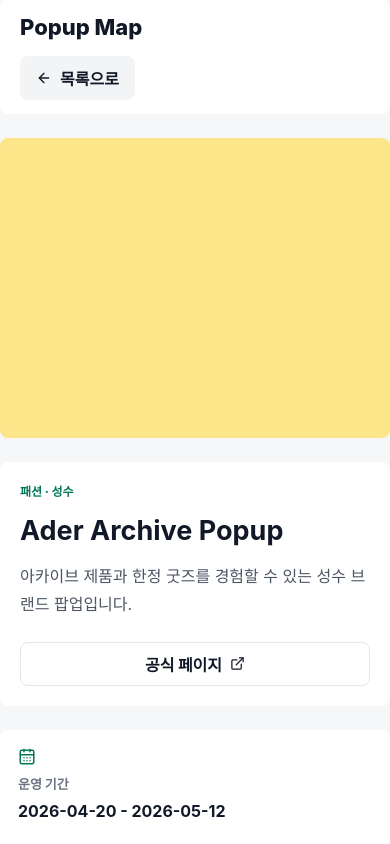
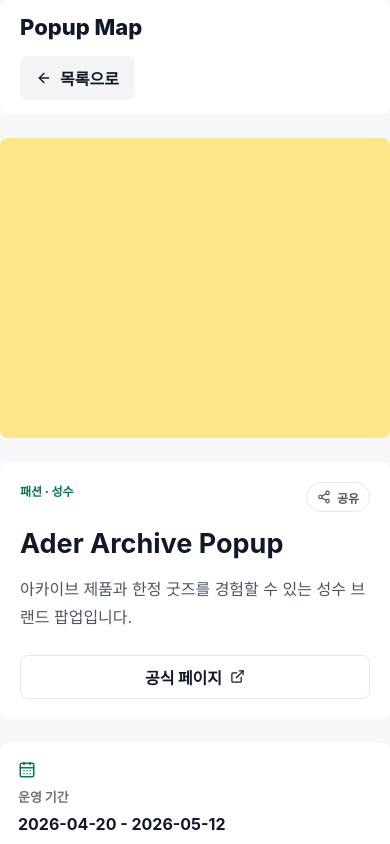
Before and after one commit to hmooko/popup-map, a Next.js app in the folder popup-map-web/: page /popups/1 in a window 390 px wide. Shown: the top 844 px of the page. Built offline with nearby package versions, Linux system fonts and the light colour scheme; no server answers.

Commit message:
feat: 공유 기능 추가

```diff
--- a/popup-map-web/app/globals.css
+++ b/popup-map-web/app/globals.css
@@ -530,6 +530,24 @@
   box-shadow: var(--shadow);
 }
 
+.selected-panel-top {
+  display: flex;
+  align-items: center;
+  justify-content: space-between;
+  gap: 12px;
+}
+
+.share-button-inline {
+  display: inline-flex;
+  align-items: center;
+  gap: 8px;
+}
+
+.share-button-block {
+  display: grid;
+  gap: 6px;
+}
+
 .selected-image {
   height: 132px;
 }
@@ -563,6 +581,29 @@
 
 .detail-grid span {
   color: var(--muted);
+}
+
+.selected-share-button {
+  display: inline-flex;
+  align-items: center;
+  gap: 6px;
+  min-height: 30px;
+  padding: 0 10px;
+  border: 1px solid var(--line);
+  border-radius: 999px;
+  background: var(--surface);
+  color: #4b5563;
+  font-size: 12px;
+  font-weight: 700;
+  cursor: pointer;
+  white-space: nowrap;
+}
+
+.selected-share-feedback {
+  color: var(--green);
+  font-size: 12px;
+  font-weight: 700;
+  white-space: nowrap;
 }
 
 .primary-action {
@@ -605,6 +646,13 @@
   padding: 28px;
 }
 
+.detail-summary-top {
+  display: flex;
+  align-items: center;
+  justify-content: space-between;
+  gap: 12px;
+}
+
 .detail-summary h1,
 .detail-summary p {
   margin: 0;
@@ -618,6 +666,29 @@
 .detail-summary p {
   color: #4b5563;
   line-height: 1.7;
+}
+
+.detail-share-button {
+  display: inline-flex;
+  align-items: center;
+  gap: 6px;
+  min-height: 34px;
+  padding: 0 12px;
+  border: 1px solid var(--line);
+  border-radius: 999px;
+  background: var(--surface);
+  color: #4b5563;
+  font-size: 13px;
+  font-weight: 700;
+  cursor: pointer;
+  white-space: nowrap;
+}
+
+.detail-share-feedback {
+  color: var(--green);
+  font-size: 12px;
+  font-weight: 700;
+  white-space: nowrap;
 }
 
 .detail-action-row {
@@ -1245,6 +1316,21 @@
     min-height: 40px;
   }
 
+  .selected-share-button {
+    min-height: 28px;
+    padding: 0 8px;
+  }
+
+  .detail-summary-top {
+    align-items: flex-start;
+  }
+
+  .detail-share-button {
+    min-height: 30px;
+    padding: 0 10px;
+    font-size: 12px;
+  }
+
   .detail-hero-image {
     min-height: 300px;
   }
--- a/popup-map-web/app/popups/[id]/page.tsx
+++ b/popup-map-web/app/popups/[id]/page.tsx
@@ -1,5 +1,6 @@
 import { ArrowLeft, CalendarDays, Clock, ExternalLink, MapPin, Ticket } from "lucide-react";
 import { notFound } from "next/navigation";
+import { ShareLinkButton } from "@/components/common/ShareLinkButton";
 import { mockPopups } from "@/data/mockPopups";
 import { categoryLabels, regionLabels } from "@/lib/labels";
 import { mapPopupApiItem, type PopupApiItem } from "@/lib/popupMapper";
@@ -65,8 +66,18 @@
       <section className="detail-hero">
         <div className="detail-hero-image" style={{ background: popup.thumbnailColor }} />
         <div className="detail-summary">
-          <div className="card-kicker">
-            {categoryLabels[popup.category]} · {regionLabels[popup.region]}
+          <div className="detail-summary-top">
+            <div className="card-kicker">
+              {categoryLabels[popup.category]} · {regionLabels[popup.region]}
+            </div>
+            <ShareLinkButton
+              className="detail-share-button"
+              feedbackClassName="detail-share-feedback"
+              feedbackMode="inline"
+              shareText={`${popup.title} 팝업 링크`}
+              title={popup.title}
+              url={`/popups/${popup.id}`}
+            />
           </div>
           <h1>{popup.title}</h1>
           <p>{popup.description}</p>
--- /dev/null
+++ b/popup-map-web/components/common/ShareLinkButton.tsx
@@ -0,0 +1,59 @@
+"use client";
+
+import { Share2 } from "lucide-react";
+import { useState } from "react";
+
+interface ShareLinkButtonProps {
+  className?: string;
+  feedbackClassName?: string;
+  feedbackMode?: "inline" | "block";
+  label?: string;
+  shareText: string;
+  title: string;
+  url: string;
+}
+
+export function ShareLinkButton({
+  className,
+  feedbackClassName,
+  feedbackMode = "block",
+  label = "공유",
+  shareText,
+  title,
+  url
+}: ShareLinkButtonProps) {
+  const [shareMessage, setShareMessage] = useState<string | null>(null);
+
+  async function handleShare() {
+    const shareUrl = new URL(url, window.location.origin).toString();
+
+    try {
+      if (navigator.share) {
+        await navigator.share({
+          title,
+          text: shareText,
+          url: shareUrl
+        });
+        setShareMessage("링크를 공유했습니다.");
+      } else {
+        await navigator.clipboard.writeText(shareUrl);
+        setShareMessage("링크를 복사했습니다.");
+      }
+    } catch {
+      setShareMessage("공유를 완료하지 못했습니다.");
+      return;
+    }
+
+    window.setTimeout(() => setShareMessage(null), 2200);
+  }
+
+  return (
+    <div className={feedbackMode === "inline" ? "share-button-inline" : "share-button-block"}>
+      <button className={className} type="button" onClick={handleShare} aria-label="링크 공유">
+        <Share2 size={14} />
+        <span>{label}</span>
+      </button>
+      {shareMessage ? <div className={feedbackClassName}>{shareMessage}</div> : null}
+    </div>
+  );
+}
```
Also changed, not shown: popup-map-web/app/page.tsx (+40 -1 lines), popup-map-web/components/popup/SelectedPopupPanel.tsx (+15 -2 lines).
